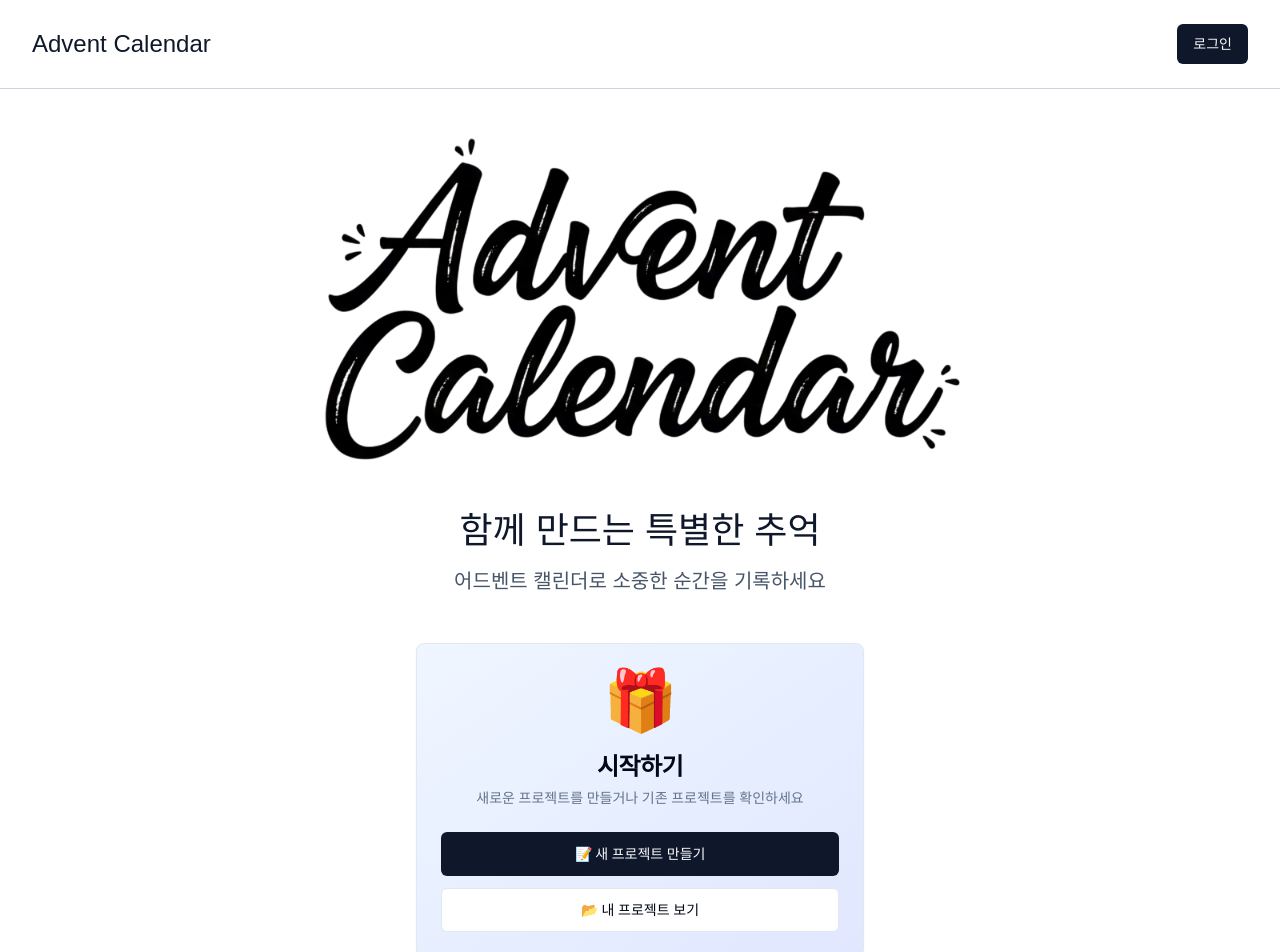
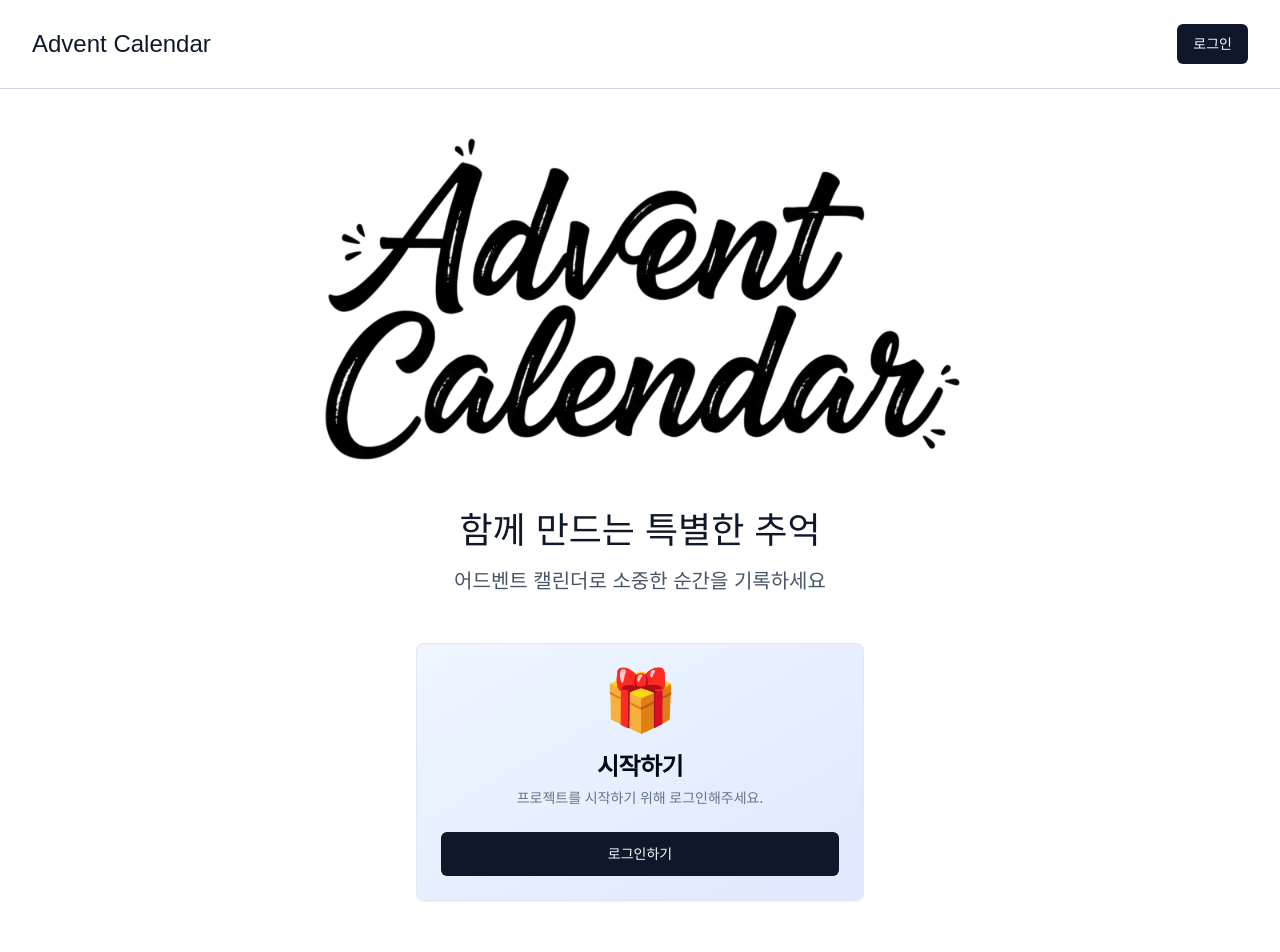
Before and after one commit to meldyssey/advent-calendar, a React (Vite) app: page / in a window 1280 px wide. Shown: the top 952 px of the page. Built offline with nearby package versions, Linux system fonts and the light colour scheme; no server answers; a web font is replaced by a local one.

Commit message:
fix: 홈화면 로그인 여부에 따른 버튼 구성 수정
- 로그인한 경우, 프로젝트 리스트 가기, 만들기 버튼 보여줌
- 로그인하지 않은 경우, 로그인하기 버튼 보여줌

```diff
--- a/src/pages/HomePage.tsx
+++ b/src/pages/HomePage.tsx
@@ -26,7 +26,7 @@ export const HomePage = () => {
           </p>
         </div>
 
-        {/* 시작하기 카드 */}
+        {user ? (
           <Card className="max-w-md mx-auto bg-gradient-to-br from-blue-50 to-indigo-100">
             <CardHeader className="text-center">
               <div className="text-6xl mb-4">🎁</div>
@@ -52,6 +52,26 @@ export const HomePage = () => {
               </Button>
             </CardContent>
           </Card>
+        ) : (
+          <Card className="max-w-md mx-auto bg-gradient-to-br from-blue-50 to-indigo-100">
+          <CardHeader className="text-center">
+            <div className="text-6xl mb-4">🎁</div>
+            <CardTitle className="text-2xl">시작하기</CardTitle>
+            <CardDescription>
+              프로젝트를 시작하기 위해 로그인해주세요.
+            </CardDescription>
+          </CardHeader>
+          <CardContent className="space-y-3">
+            <Button
+              onClick={()=>navigate('/login')}
+              className="w-full"
+              size="lg"
+            >
+              로그인하기
+            </Button>
+          </CardContent>
+        </Card>
+        )}
       </div>
     </div>
   )
```
Lines whose indentation alone changed are shown as unchanged.
